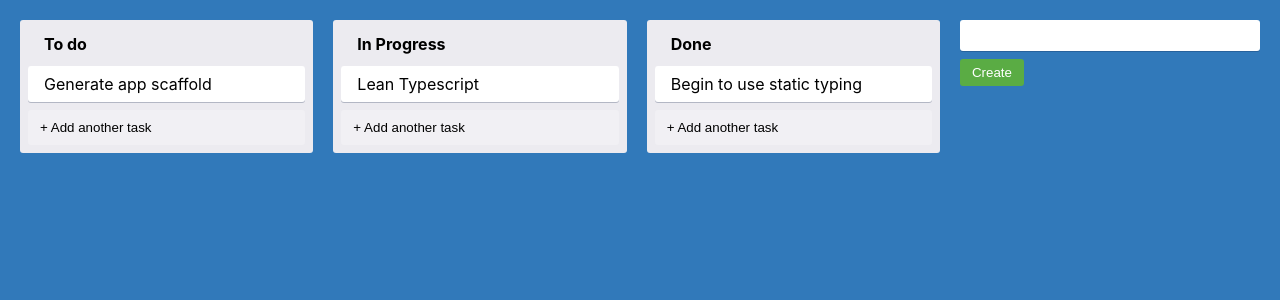
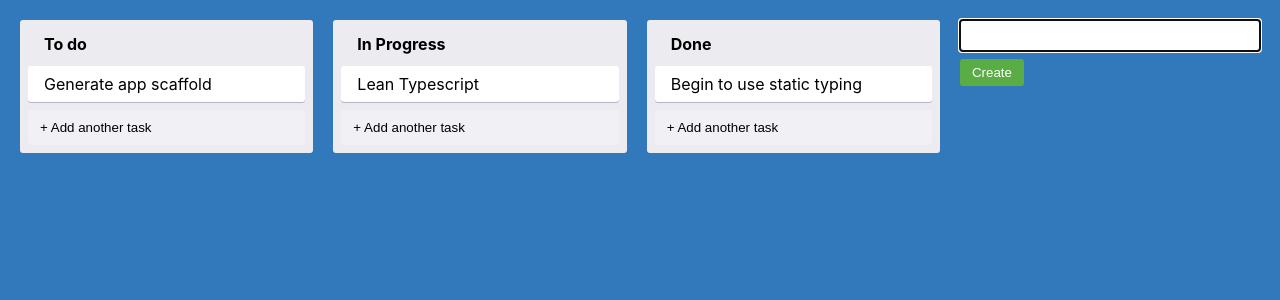
Before and after one commit to binhthaitrinh/trello-clone, a React (Create React App) app: page / in a window 1280 px wide. Both pictures are taken after a click on the button "+ Add another list". Shown: the top 300 px of the page. Built offline with nearby package versions, Linux system fonts and the light colour scheme.

Commit message:
add auto-focus for input in form

```diff
--- a/src/NewItemForm.tsx
+++ b/src/NewItemForm.tsx
@@ -1,5 +1,6 @@
 import React, { useState } from "react";
 import { NewItemFormContainer, NewItemButton, NewItemInput } from "./styles";
+import { useFocus } from "./utils/useFocus";
 
 interface NewItemFormProps {
   onAdd(text: string): void;
@@ -7,10 +8,15 @@
 
 export const NewItemForm = ({ onAdd }: NewItemFormProps) => {
   const [text, setText] = useState("");
+  const inputRef = useFocus();
 
   return (
     <NewItemFormContainer>
-      <NewItemInput value={text} onChange={(e) => setText(e.target.value)} />
+      <NewItemInput
+        ref={inputRef}
+        value={text}
+        onChange={(e) => setText(e.target.value)}
+      />
       <NewItemButton
         onClick={() => {
           onAdd(text);
--- /dev/null
+++ b/src/utils/useFocus.ts
@@ -0,0 +1,11 @@
+import { useRef, useEffect } from "react";
+
+export const useFocus = () => {
+  const ref = useRef<HTMLInputElement>(null);
+
+  useEffect(() => {
+    ref.current?.focus();
+  }, []);
+
+  return ref;
+};
```
Also changed, not shown: 1 other file (tests, documents, lock files or other folders).
